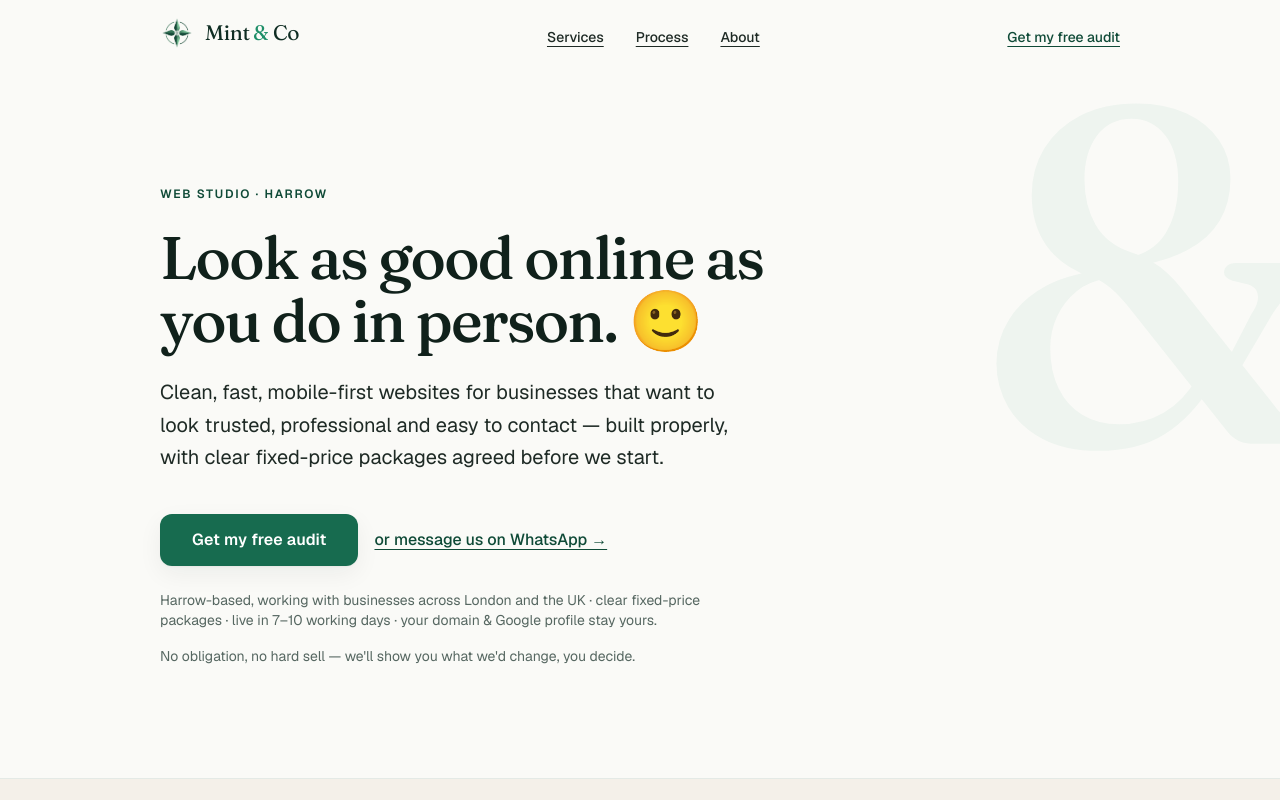
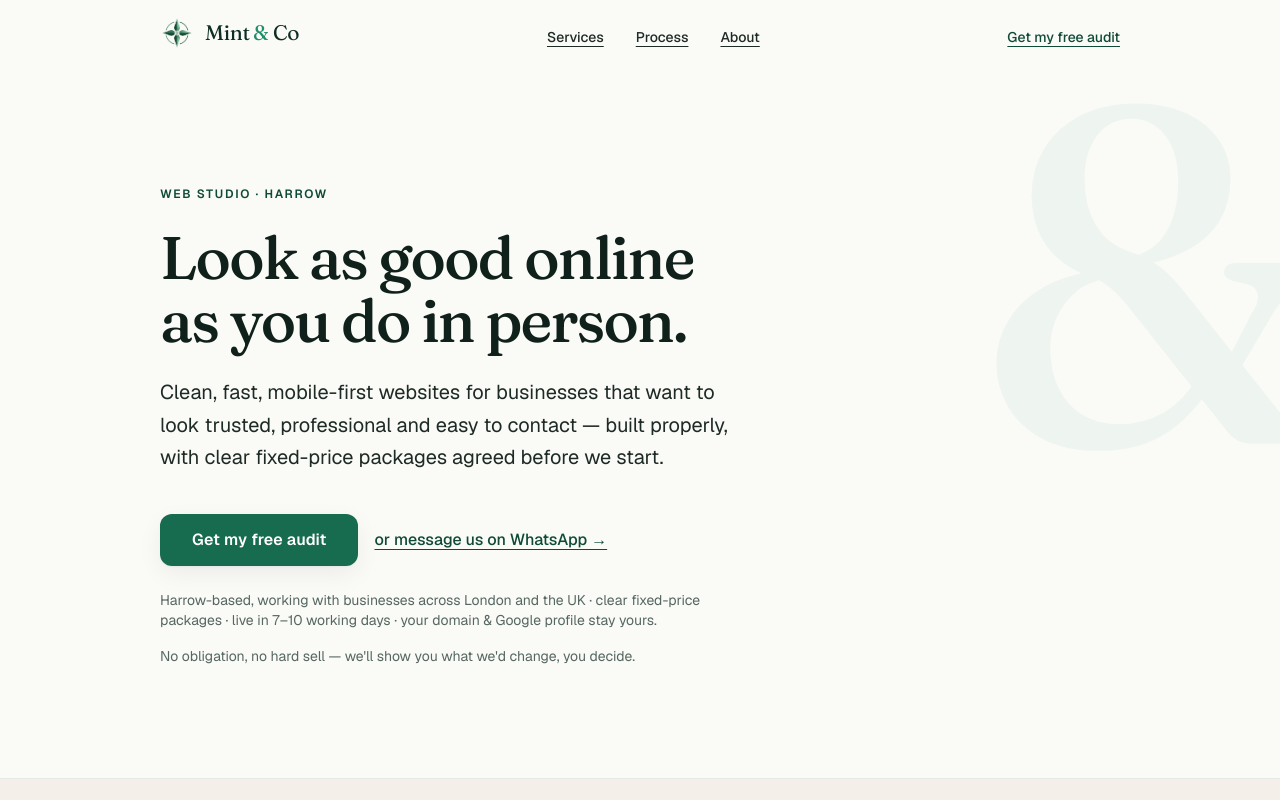
Before and after one commit to osd090521-collab/Mint-Co, a Next.js app: page / in a window 1280 px wide. Shown: the top 800 px of the page. Built offline with nearby package versions, Linux system fonts and the light colour scheme.

Commit message:
test: remove smiley from hero headline (deploy verification complete)

```diff
--- a/app/page.tsx
+++ b/app/page.tsx
@@ -34,7 +34,7 @@ export default function Home() {
           */}
           <Eyebrow>Web Studio · Harrow</Eyebrow>
           <h1 className="mt-6 max-w-3xl text-[2.25rem] font-medium leading-[1.1] tracking-[-0.01em] sm:text-6xl sm:leading-[1.05] sm:tracking-[-0.03em]">
-            Look as good online as you do in person. 🙂
+            Look as good online as you do in person.
           </h1>
           <p className="mt-6 max-w-xl text-lg leading-relaxed text-slate sm:text-xl">
             Clean, fast, mobile-first websites for businesses that want to
```
